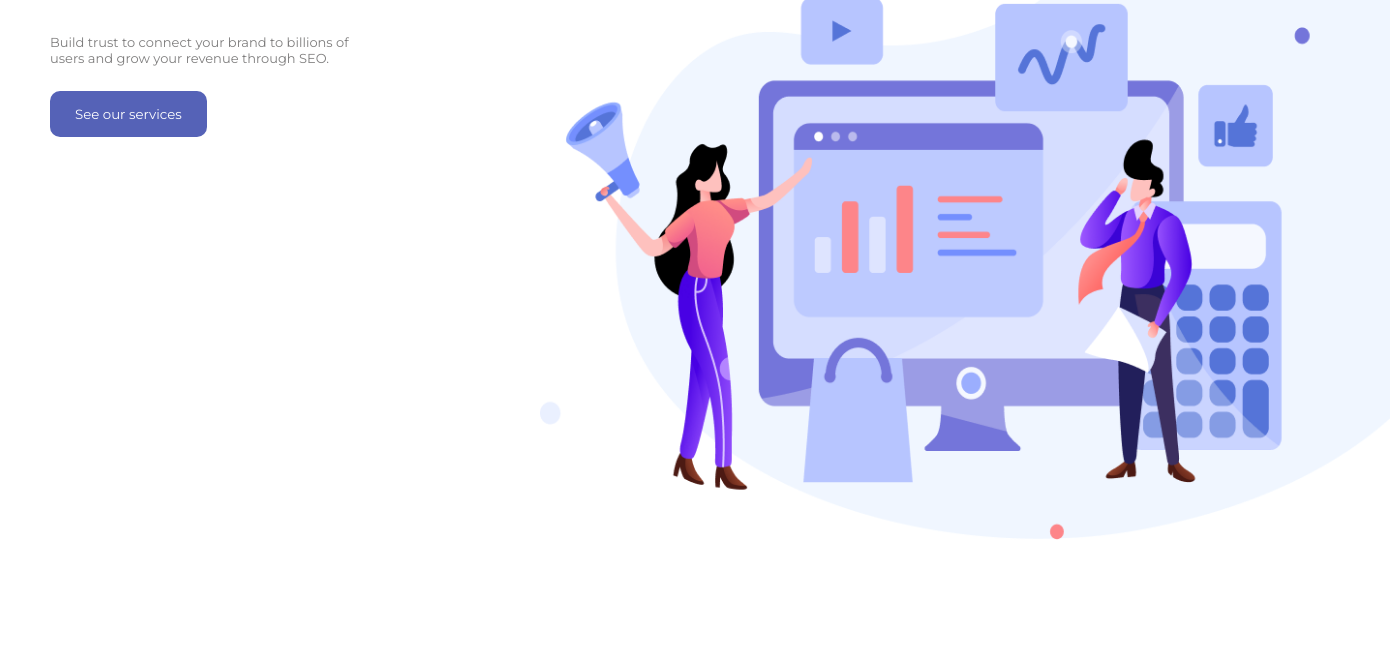
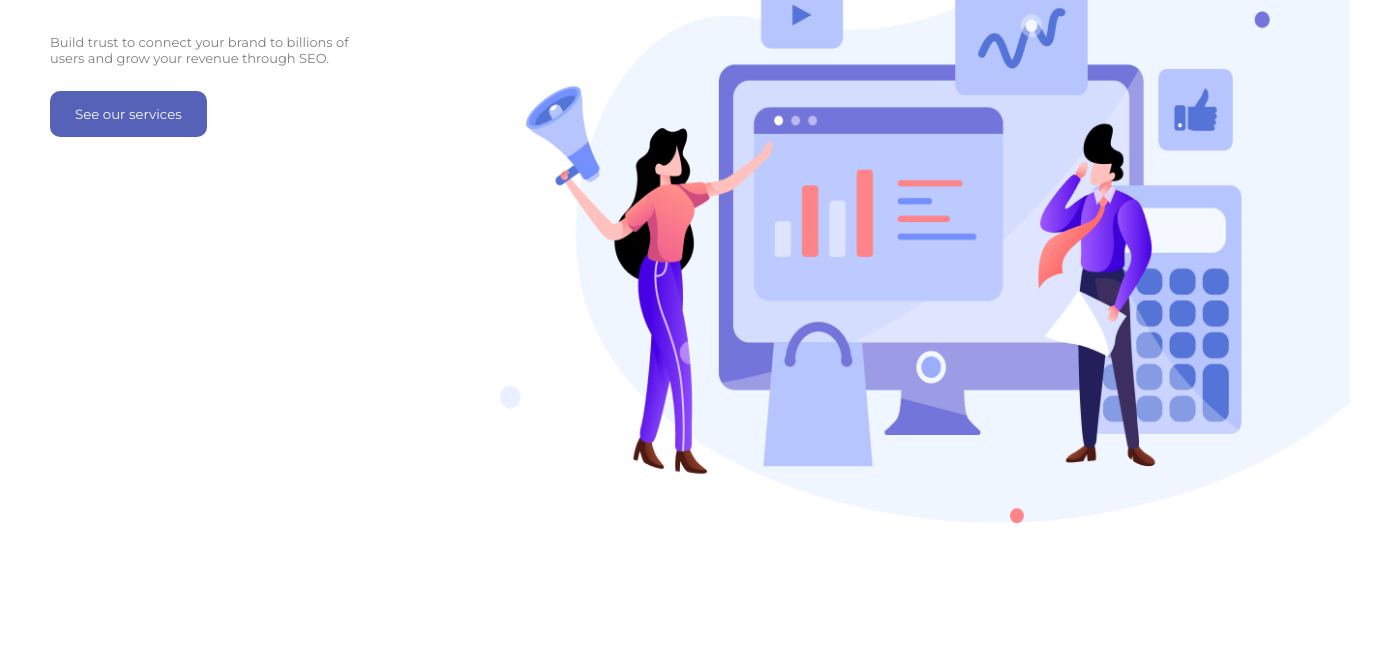
Before and after one commit to geekyjedy/assignment-of-pro4, a plain HTML site: page index.html in a window 1280 px wide. Shown: the part 294-940 px from the top of the page, 1390 px wide, since content can reach past the window. Drawn offline with Linux system fonts and the light colour scheme.

Commit message:
again modified readme file and css file

```diff
--- a/style.css
+++ b/style.css
@@ -85,9 +85,9 @@ span {
 
 .bg-img {
     position: absolute;
-    margin-left: 540px;
+    margin-left: 500px;
     bottom: -140px;
-    height: 96%;
+    height: 98%;
 }
 
 .width-image {
```
Also changed, not shown: 1 other file.
